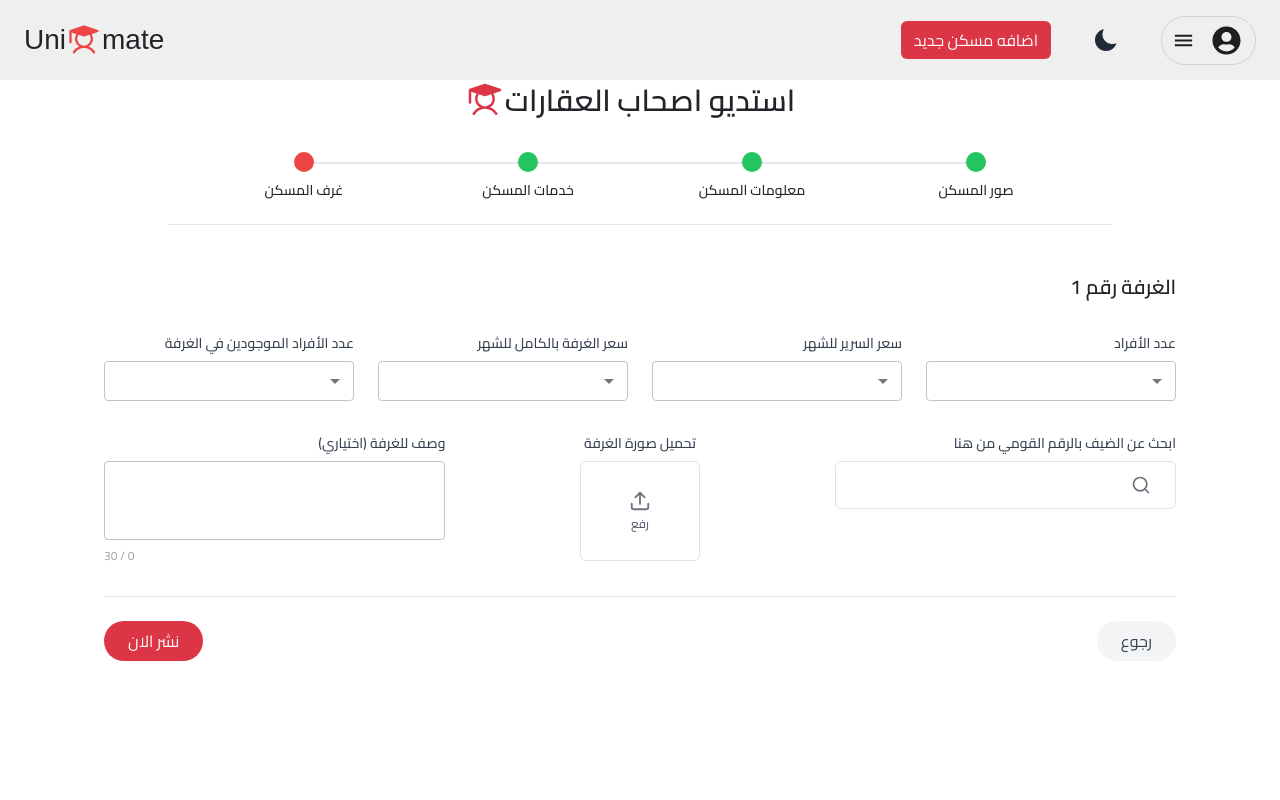
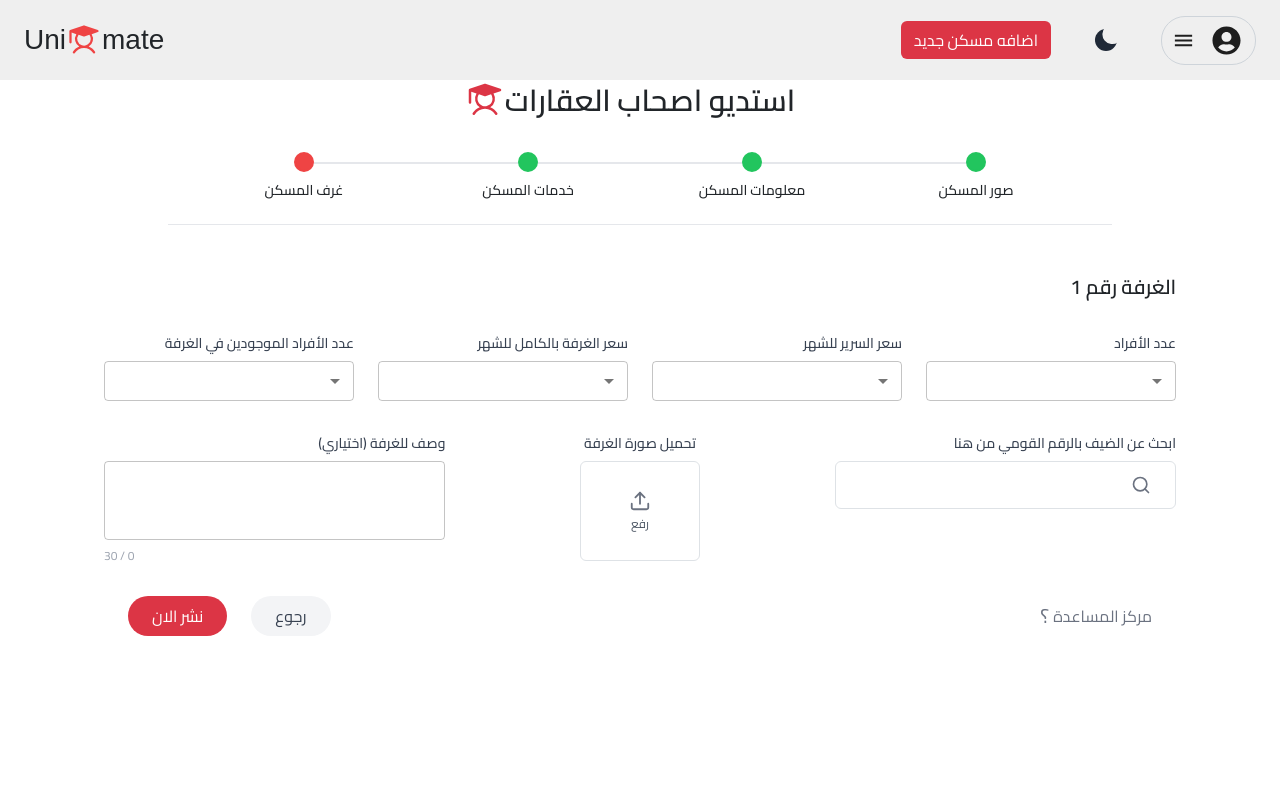
Before and after one commit to Mahmoud-Abd-Elrazek/Unimate, a React (Vite) app: page /createpost/step4 in a window 1280 px wide. Shown: the top 800 px of the page. Built offline with nearby package versions, Linux system fonts and the light colour scheme; a web font is replaced by a local one.

Commit message:
Update buttons in create post

```diff
--- a/src/pages/CreatePost/step2.tsx
+++ b/src/pages/CreatePost/step2.tsx
@@ -1,117 +1,75 @@
 import { Box, MenuItem, Select } from '@mui/material';
-import { MdHelpOutline } from 'react-icons/md';
-import { Link, useNavigate } from 'react-router-dom';
+import { useNavigate } from 'react-router-dom';
 
 const StepTwo: React.FC = () => {
   const navigate = useNavigate();
   const location = ['دردشة', 'الشؤون', 'التأمين', 'التجنيد', 'المساكن']
   return (
     <div style={{ padding: '2px 2rem' }} dir='rtl' className="">
-      {/* the parent div of three divs */}
-      {/* <h1 className='text-2xl font-bold text-center'>المعلومات الاساسيه</h1> */}
       <div className='flex justify-between items-start mt-5'>
         {/* First div */}
         <div className='flex flex-col gap-36  justify-around min-h-full items-start '>
-          {/* نوع السكن ولاد ولا بنات */}
           <div className=''>
             <h1 className='text-xl font-semibold text-right'>الجمهور</h1>
             <div className="flex items-center space-x-2">
               <input type="radio" id="سكن اولاد" name="سكن " className="w-5 h-5" />
-              <label
-                htmlFor="سكن اولاد"
-                className="m-2 font-medium"
-              >
-                سكن اولاد
-              </label>
+              <label htmlFor="سكن اولاد" className="m-2 font-medium">سكن اولاد</label>
             </div>
             <div className="flex items-center space-x-2">
               <input type="radio" id="سكن بنات" name="سكن " className="w-5 h-5" />
-              <label
-                htmlFor="سكن بنات"
-                className="m-2 font-medium"
-              >
-                سكن بنات
-              </label>
+              <label htmlFor="سكن بنات" className="m-2 font-medium">سكن بنات</label>
             </div>
           </div>
-          {/* مده الاقامه */}
           <div className=''>
             <h1 className='text-xl font-semibold text-right'>مدة الاقامة</h1>
             <div className="flex items-center space-x-2">
               <input type="radio" id="سنه دراسيه كامله" name="الاقامه " className="w-5 h-5" />
-              <label
-                htmlFor="سنه دراسيه كامله"
-                className="m-2 font-medium"
-              >
-                سنه دراسيه كاملة
-              </label>
+              <label htmlFor="سنه دراسيه كامله" className="m-2 font-medium">سنه دراسيه كاملة</label>
             </div>
             <div className="flex items-center space-x-2">
               <input type="radio" id="ترم دراسى كامل" name="الاقامه " className="w-5 h-5" />
-              <label
-                htmlFor="ترم دراسى كامل"
-                className="m-2 font-medium"
-              >
-                ترم دراسى كامل
-              </label>
+              <label htmlFor="ترم دراسى كامل" className="m-2 font-medium">ترم دراسى كامل</label>
             </div>
             <div className="flex items-center space-x-2">
               <input type="radio" id="فتره مؤقته قصيرة" name="الاقامه " className="w-5 h-5" />
-              <label
-                htmlFor="فتره مؤقته قصيرة"
-                className="m-2 font-medium"
-              >
-                فتره مؤقته قصيرة
-              </label>
+              <label htmlFor="فتره مؤقته قصيرة" className="m-2 font-medium">فتره مؤقته قصيرة</label>
             </div>
           </div>
         </div>
         {/* Second div */}
         <div>
           <Box className="flex flex-col gap-4">
-            <h1 className='text-xl font-semibold ' >
-              تحديد المنطقة
-            </h1>
+            <h1 className='text-xl font-semibold'>تحديد المنطقة</h1>
             <Select fullWidth defaultValue="" sx={{ mb: 2, height: '2rem' }} className='dark:bg-[#1E1E1E]'>
               {location.map((loc) => (
                 <MenuItem key={loc} value={loc}>{loc}</MenuItem>
               ))}
             </Select>
 
-            <h1 className='text-xl font-semibold ' >
-              سعر المسكن بالكامل في الشهر
-            </h1>
+            <h1 className='text-xl font-semibold'>سعر المسكن بالكامل في الشهر</h1>
             <input
               type="number"
               placeholder="أدخل السعر"
               className="w-full p-3 border border-gray-300 rounded-lg text-lg text-right focus:border-red-500 focus:ring focus:ring-red-200 h-[2rem]"
             />
 
-
-            <h1 className='text-xl font-semibold ' >
-              الدور
-            </h1>
+            <h1 className='text-xl font-semibold'>الدور</h1>
             <input
               type="number"
               placeholder=" الدور"
               className="w-full p-3 border border-gray-300 rounded-lg text-lg text-right focus:border-red-500 focus:ring focus:ring-red-200 h-[2rem]"
             />
 
-
-            <h1 className='text-xl font-semibold ' >
-              عدد الغرف
-            </h1>
+            <h1 className='text-xl font-semibold'>عدد الغرف</h1>
             <input
               type="number"
               placeholder="عدد الغرف"
               className="w-full p-3 border border-gray-300 rounded-lg text-lg text-right focus:border-red-500 focus:ring focus:ring-red-200 h-[2rem]"
             />
-
           </Box>
         </div>
         {/* Third div */}
-        <div className='flex flex-col gap-y-10 w-[20rem] '>
-          {/* الوصف */}
+        <div className='flex flex-col gap-y-10 w-[20rem]'>
           <div className="flex flex-col space-y-2">
             <label htmlFor="description" className="text-xl font-medium text-gray-700 dark:text-[white]">
               وصف الموقع
@@ -119,7 +77,7 @@ const StepTwo: React.FC = () => {
             <textarea
               id="description"
               placeholder="أدخل الوصف هنا..."
-              className=" p-2 w-full h-[10rem] border border-black rounded-lg text-lg focus:border-transparent dark:bg-[#1E1E1E]"
+              className="p-2 w-full h-[10rem] border border-black rounded-lg text-lg focus:border-transparent dark:bg-[#1E1E1E]"
             ></textarea>
           </div>
           <div className="flex flex-col space-y-2">
@@ -134,8 +92,14 @@ const StepTwo: React.FC = () => {
           </div>
         </div>
       </div>
-     {/* أزرار التنقل */}
-     <div className="flex justify-between items-center mt-8 border-t pt-4">
+
+      {/* Navigation Buttons - Updated positions */}
+      <div className="flex justify-between items-center mt-8 px-4">
+        <button className="text-gray-500 hover:text-gray-700 transition-colors flex items-center gap-1">
+          <span>مركز المساعدة</span>
+          <span className="text-xl">؟</span>
+        </button>
+        <div className="flex gap-4">
           <button
             onClick={() => navigate("/createpost/step1")}
             className="px-6 py-2 rounded-full bg-gray-100 text-gray-700 "
@@ -150,6 +114,7 @@ const StepTwo: React.FC = () => {
           </button>
         </div>
       </div>
+    </div>
   );
 };
 
--- a/src/pages/CreatePost/step3.tsx
+++ b/src/pages/CreatePost/step3.tsx
@@ -69,23 +69,30 @@ const StepThree = () => {
         </div>
       </div>
 
-      {/* أزرار التنقل */}
-      <div className="flex justify-between items-center mt-8 border-t pt-4">
+      {/* Navigation Buttons - Updated positions */}
+      <div className="flex justify-between items-center mt-8 px-4">
+        <button className="text-gray-500 hover:text-gray-700 transition-colors flex items-center gap-1">
+          <span>مركز المساعدة</span>
+          <span className="text-xl">؟</span>
+        </button>
+        <div className="flex gap-4">
           <button
-          onClick={() => navigate("/createpost/step2")}
-          className="px-6 py-2 rounded-full bg-gray-100 text-gray-700"
+            onClick={() => navigate("/createpost/step1")}
+            className="px-6 py-2 rounded-full bg-gray-100 text-gray-700 "
           >
             رجوع
           </button>
           <button
-          onClick={() => navigate("/createpost/step4")}
+            onClick={() => navigate("/createpost/step3")}
             className="px-6 py-2 rounded-full bg-[#4F4F4F] text-white dark:bg-[#515151] dark:text-white"
           >
             التالي
           </button>
         </div>
       </div>
+    </div>
   );
 };
 
+
 export default StepThree;
--- a/src/pages/CreatePost/step4.tsx
+++ b/src/pages/CreatePost/step4.tsx
@@ -1,4 +1,4 @@
-import { Button, MenuItem, Select, TextField } from '@mui/material';
+import {  MenuItem, Select, TextField } from '@mui/material';
 import { useNavigate } from 'react-router-dom';
 import { FiUpload, FiSearch } from 'react-icons/fi';
 
@@ -80,11 +80,16 @@ export default function Step4() {
         </div>
       </div>
 
-      {/* أزرار التنقل */}
-      <div className="flex justify-between items-center mt-8 border-t pt-4">
+      {/* Navigation Buttons - Updated positions */}
+      <div className="flex justify-between items-center mt-8 px-4">
+        <button className="text-gray-500 hover:text-gray-700 dark:text-[white] transition-colors flex items-center gap-1">
+          <span>مركز المساعدة</span>
+          <span className="text-xl">؟</span>
+        </button>
+        <div className="flex gap-4">
           <button
-          onClick={() => navigate("/createpost/step3")}
-          className="px-6 py-2 rounded-full bg-gray-100 text-gray-700"
+            onClick={() => navigate("/createpost/step1")}
+            className="px-6 py-2 rounded-full bg-gray-100 text-gray-700 "
           >
             رجوع
           </button>
@@ -96,5 +101,13 @@ export default function Step4() {
           </button>
         </div>
       </div>
+    </div>
   );
-}
+};
+
+{/* <button
+  onClick={() => navigate("/createpost/step4")}
+  className="px-6 py-2 rounded-full MainColorBG text-white"
+>
+  نشر الان
+</button> */}
```
Also changed, not shown: src/pages/CreatePost/step1.tsx (+2 -8 lines), src/pages/EditProfilePage/Edit_personal_information/edit_profile_information.tsx (+21 -20 lines). Lines whose indentation alone changed are shown as unchanged.
